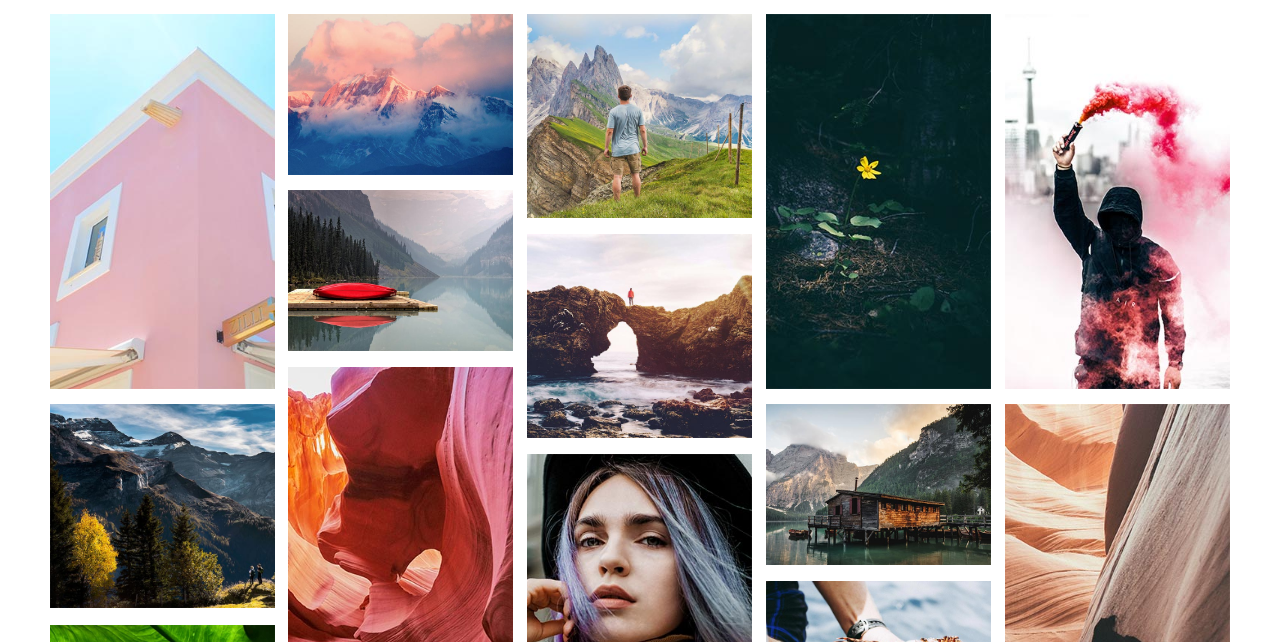
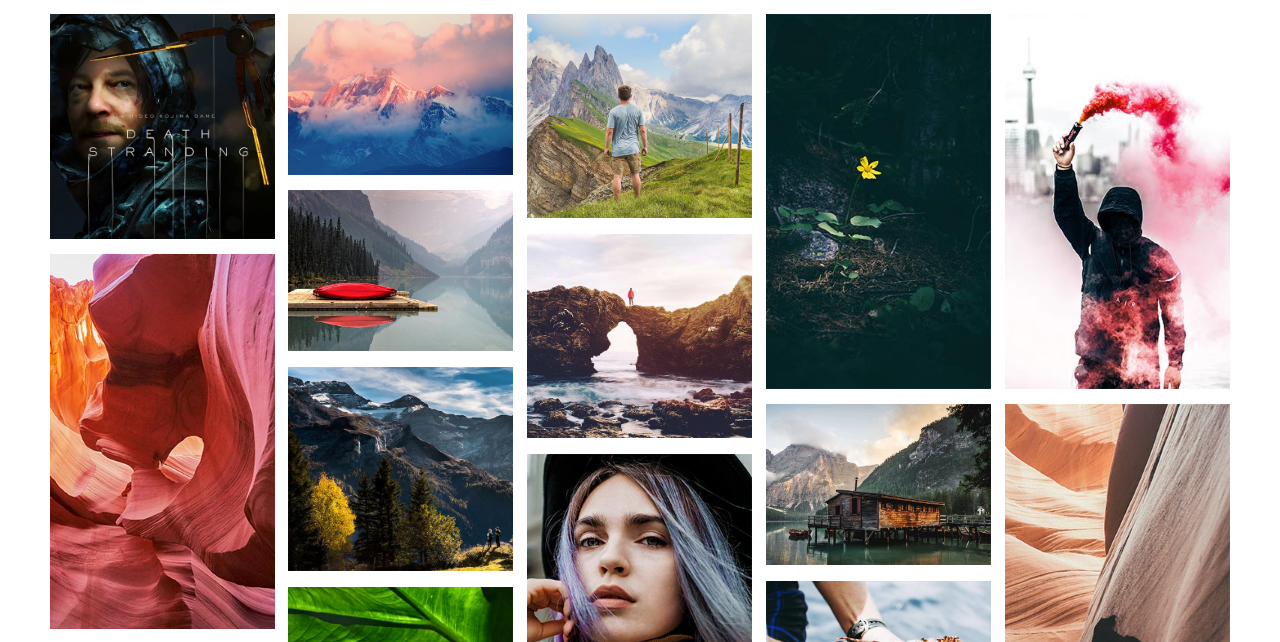
Before and after one commit to champpionlis/Foto_477-202, a plain HTML site: page foto/index.html in a window 1280 px wide. Shown: the part 53-695 px from the top of the page. Drawn offline with Linux system fonts and the light colour scheme; files whose address does not match are found by name.

Commit message:
update index.html

```diff
--- a/foto/index.html
+++ b/foto/index.html
@@ -33,7 +33,7 @@
 		<div class="p-grid-isotope">
 
 			<div class="p-item grid-sizer"><a class="venobox" href="images/porfolio-1-300x500.jpg">
-				<img src="images/porfolio-1-300x500.jpg" alt=""/></a></div>
+				<img src="images/ds.jpg" alt=""/></a></div>
 
 			<div class="p-item grid-sizer"><a class="venobox" href="images/porfolio-2-700x500.jpg">
 				<img src="images/porfolio-2-700x500.jpg" alt=""/></a></div>
```
Also changed, not shown: foto/images/ds.jpg (added).
